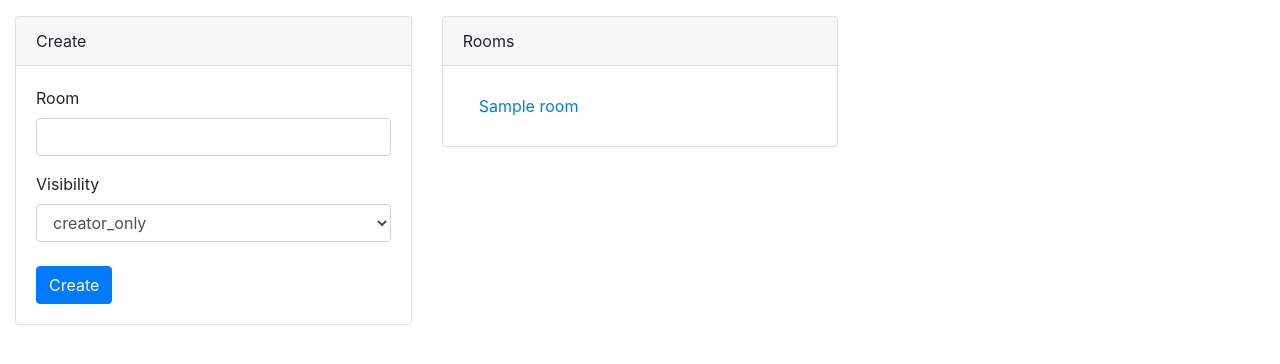
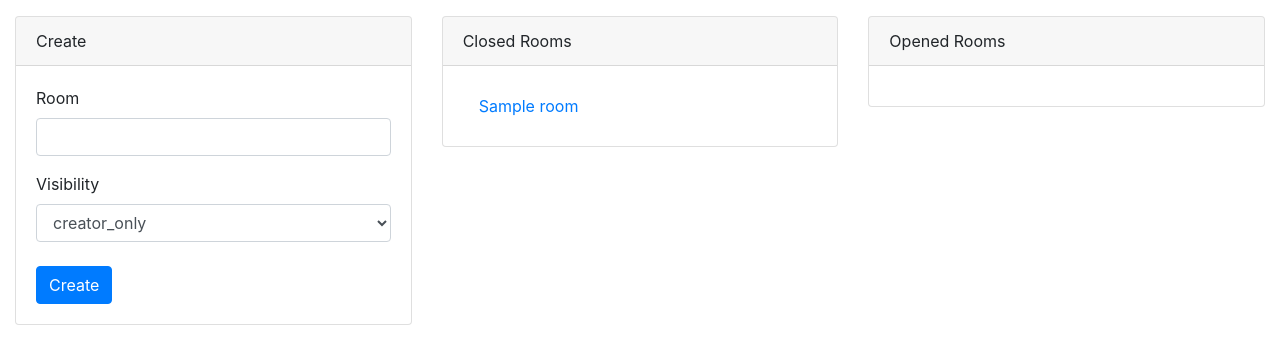
Before and after one commit to CsharpLassi/OnlineBlackBoard, a Flask app: template src/obb/templates/blackboard/rooms.html in a window 1280 px wide. Shown: the part 56-420 px from the top of the page. Run offline with Flask 2, Linux system fonts and the light colour scheme; tables that the repository leaves empty hold one stand-in row (values such as "Sample post"); the template is opened without the code that fills it: values that come from a table or form of the project are taken from there, most other values are stand-ins (such as "Sample title", 1, 10 or a date in 2020); parts of the project's set-up code (start-up, migrations or seed data) failed here and were passed over; some libraries are stand-ins or nearby versions.

Commit message:
Change: Layout for rooms

```diff
--- a/src/obb/templates/blackboard/rooms.html
+++ b/src/obb/templates/blackboard/rooms.html
@@ -15,19 +15,36 @@
     </div>
     <div class="col mt-3">
         <div class="card">
-            <div class="card-header">Rooms</div>
+            <div class="card-header">Closed Rooms</div>
             <div class="card-body">
                 <ul id="roomList" class="nav flex-column">
                     {% for room in rooms %}
-                        <li id="room-{{ room.room_id }}" class="nav-item">
-                            <a class="nav-link"
-                               href="{{ url_for('blackboard.link_user',room_id=room.id) }}">{{ room.name }}</a>
-                        </li>
+                        {% if not room.can_join() %}
+                            <li id="room-{{ room.room_id }}" class="nav-item">
+                                <a class="nav-link"
+                                   href="{{ url_for('blackboard.link_user',room_id=room.id) }}">{{ room.name }}</a>
+                            </li>
+                        {% endif %}
                     {% endfor %}
                 </ul>
             </div>
         </div>
     </div>
-    <div class="col">
+    <div class="col mt-3">
+        <div class="card">
+            <div class="card-header">Opened Rooms</div>
+            <div class="card-body">
+                <ul id="roomList" class="nav flex-column">
+                    {% for room in rooms %}
+                        {% if room.can_join() %}
+                            <li id="room-{{ room.room_id }}" class="nav-item">
+                                <a class="nav-link"
+                                   href="{{ url_for('blackboard.link_user',room_id=room.id) }}">{{ room.name }}</a>
+                            </li>
+                        {% endif %}
+                    {% endfor %}
+                </ul>
+            </div>
+        </div>
     </div>
 {% endblock %}
```
Also changed, not shown: src/obb/blackboard/models.py (+19 -2 lines), src/obb/blackboard/views.py (+7 -3 lines), src/obb/templates/blackboard/home.html (+6 -4 lines).
